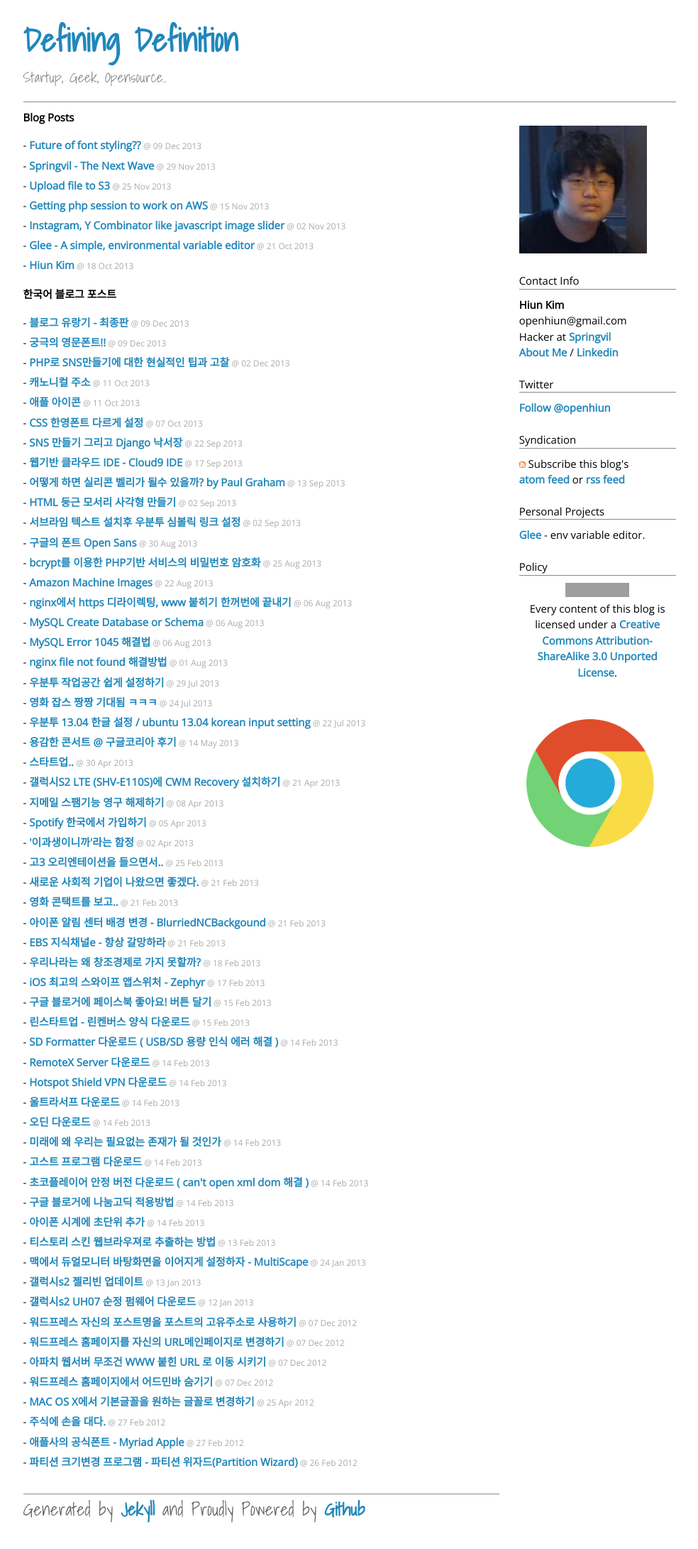
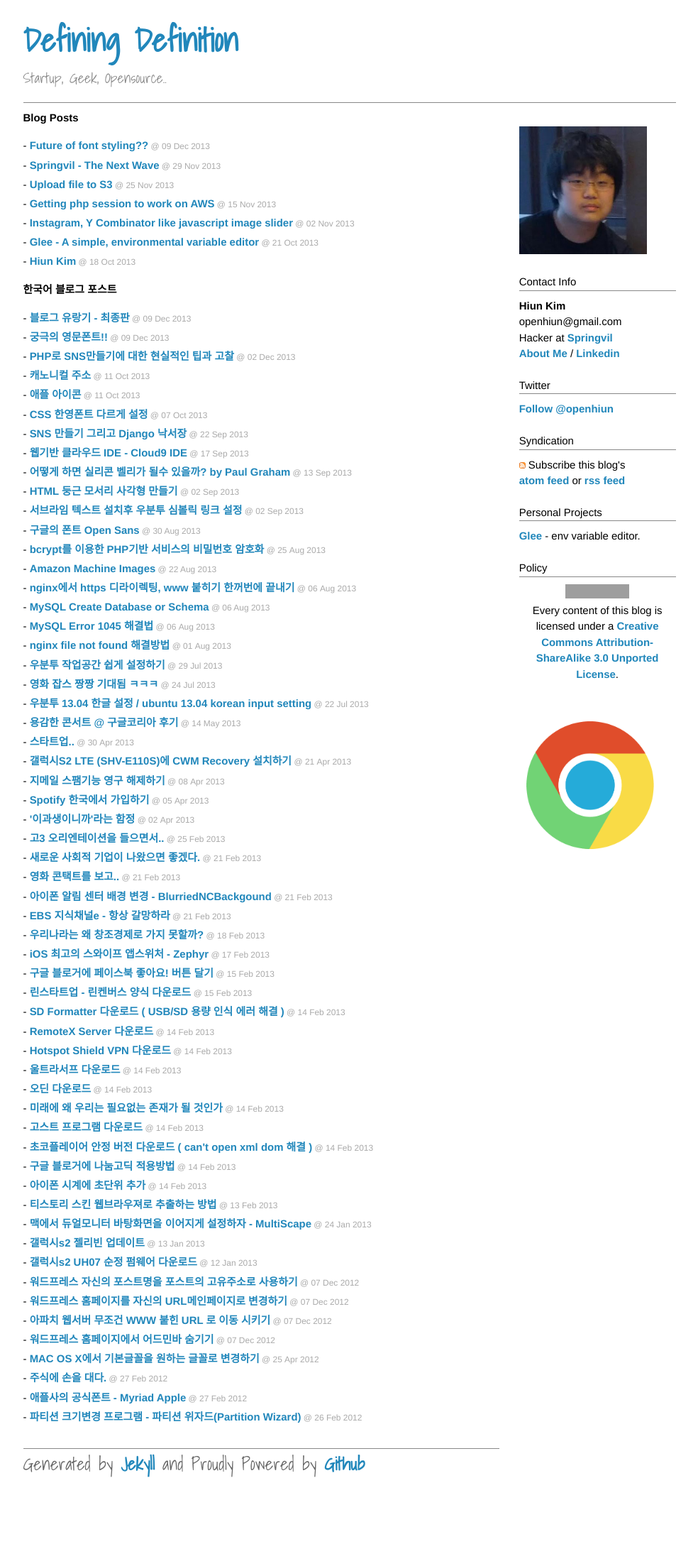
Before and after one commit to Gorski4123/openhiun.github.com, a Jekyll site: the page built from index.html, in a window 1280 px wide. Shown: the whole page at 71% size, without its empty margins (160-1144 px from the left). Built offline with Jekyll 4.4.1, drawn with Linux system fonts in a browser that asks for light colours; Markdown is read by kramdown in place of the engine named in the settings; comment, search, counter and statistics services are not loaded; after the commit the page ends 2118 px from its top, so only the background shows below that; grey boxes are pictures that could not be loaded.

Commit message:
Update main.css

```diff
--- a/css/main.css
+++ b/css/main.css
@@ -14,7 +14,7 @@
 
 body {
   background-color: #FFF;
-  font-family: "Open Sans", "Malgun Gothic", "Nanum Gothic", sans-serif;
+  font-family: "Helvetica Neue", "Open Sans", "Malgun Gothic", "Nanum Gothic", sans-serif;
   font-size: small;
   text-align: center;
   margin-left:25px;
@@ -46,7 +46,7 @@
 
 ul.posts span {
   color: #aaa;
-  font-family: "Open Sans", "Malgun Gothic", "Nanum Gothic", sans-serif;
+  font-family: "Helvetica Neue", "Open Sans", "Malgun Gothic", "Nanum Gothic", sans-serif;
   font-size: 80%;
 }
 
```
